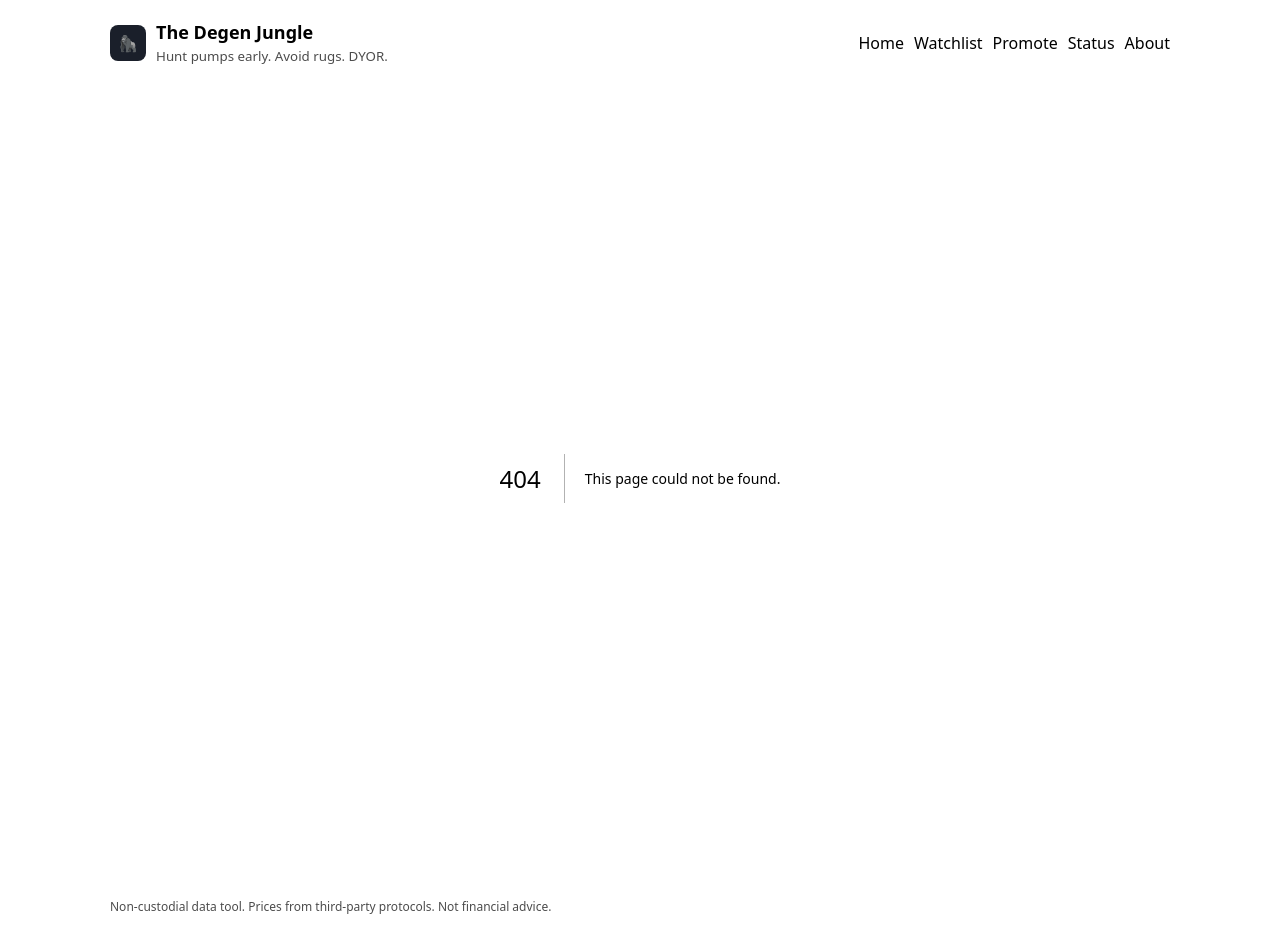
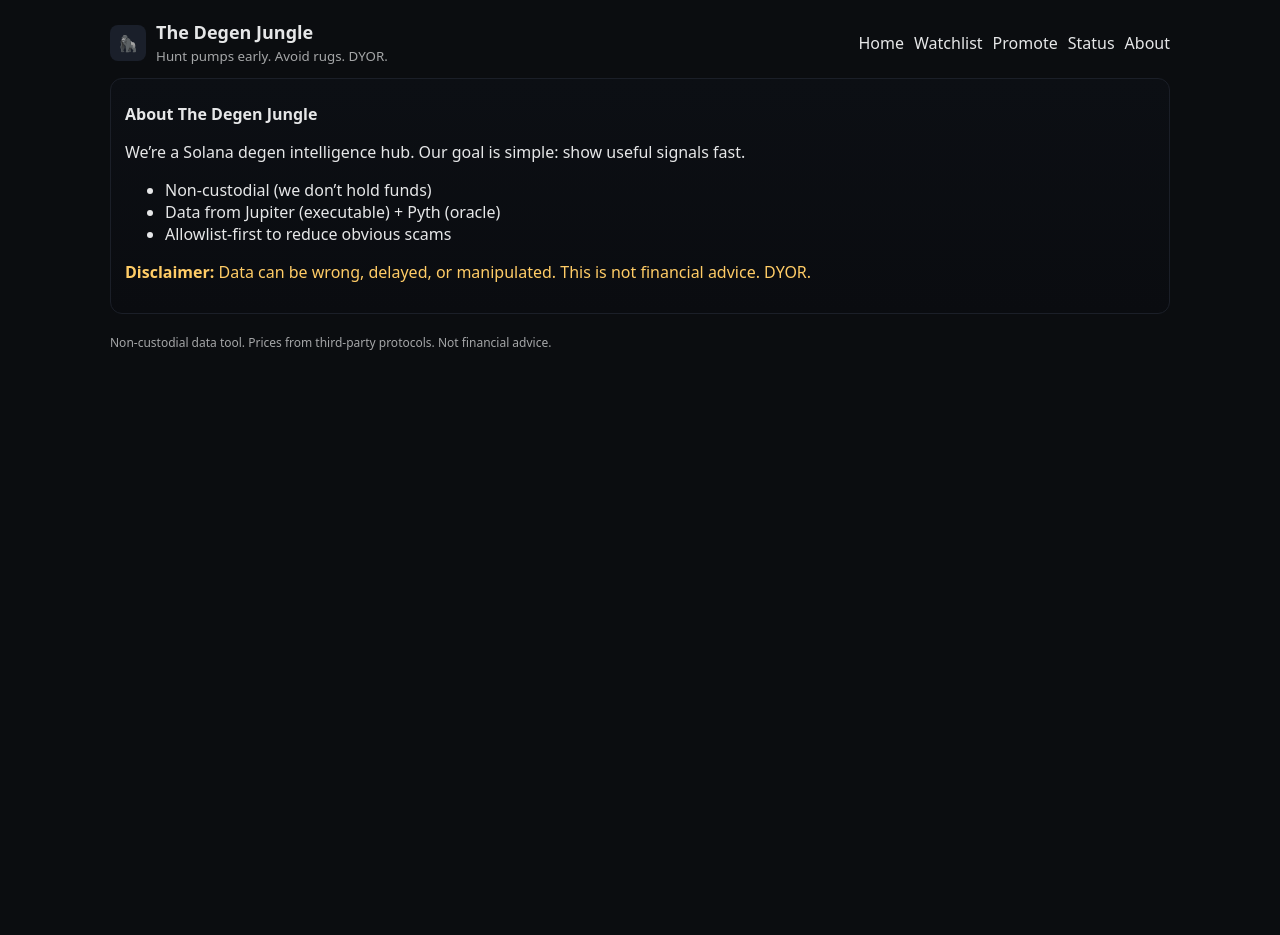
Before and after one commit to RedMachine124/degen-jungle, a Next.js app: page /about in a window 1280 px wide. Before the commit this address had no page. After the commit the page ends 800 px from the top, so only its background shows below. Built offline with nearby package versions, Linux system fonts and the light colour scheme.

Commit message:
Create page.tsx

```diff
--- /dev/null
+++ b/src/app/about/page.tsx
@@ -0,0 +1,16 @@
+export default function AboutPage() {
+  return (
+    <main className="grid">
+      <section className="card">
+        <h2>About The Degen Jungle</h2>
+        <p>We’re a Solana degen intelligence hub. Our goal is simple: show useful signals fast.</p>
+        <ul>
+          <li>Non-custodial (we don’t hold funds)</li>
+          <li>Data from Jupiter (executable) + Pyth (oracle)</li>
+          <li>Allowlist-first to reduce obvious scams</li>
+        </ul>
+        <p className="warn"><b>Disclaimer:</b> Data can be wrong, delayed, or manipulated. This is not financial advice. DYOR.</p>
+      </section>
+    </main>
+  );
+}
```
